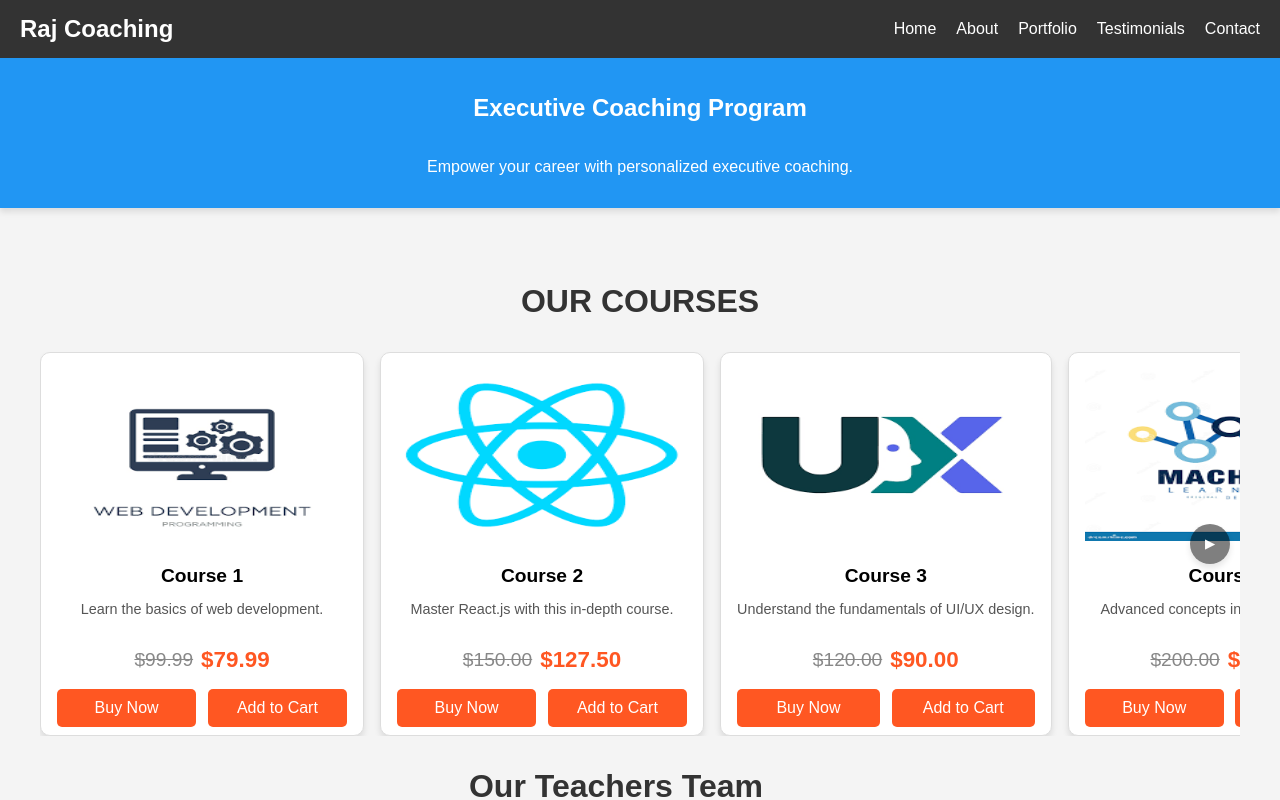
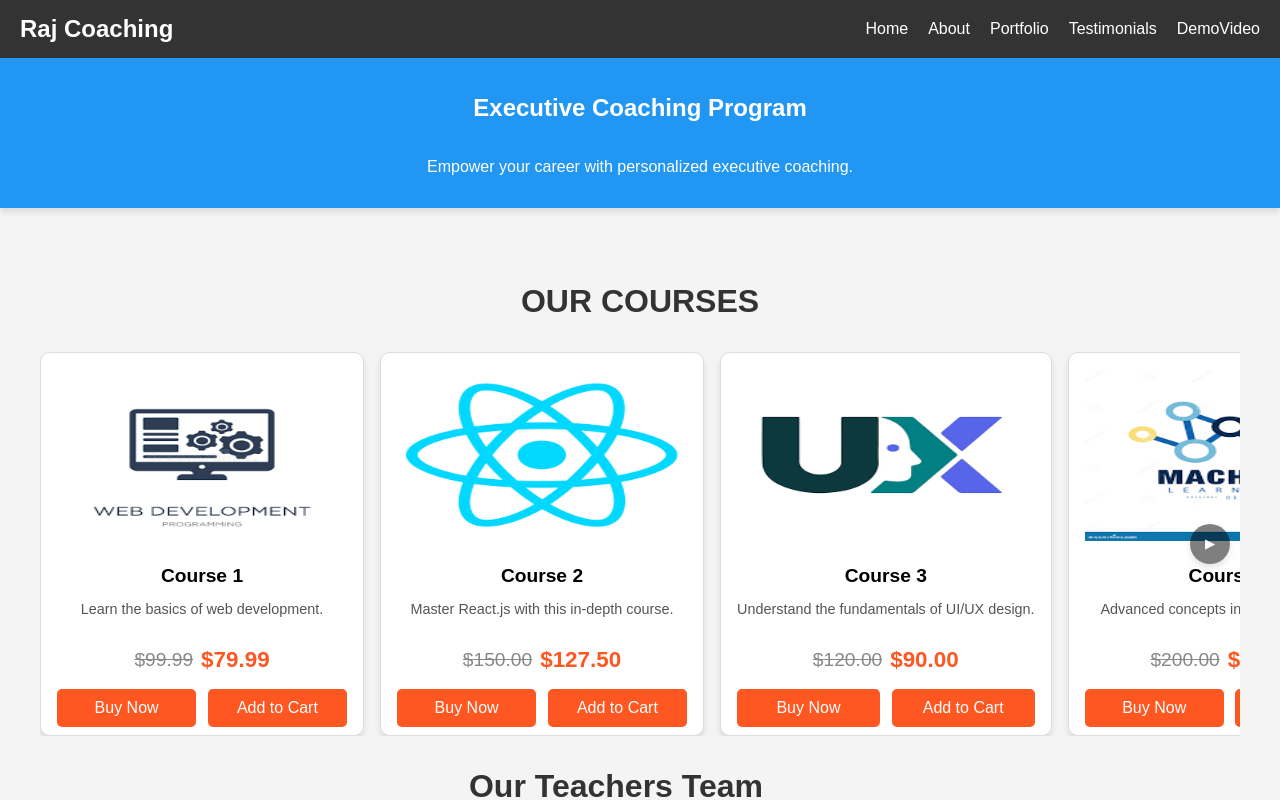
Before and after one commit to mrsraj/Coaching-Portfolio, a React (Vite) app: page / in a window 1280 px wide. Shown: the top 800 px of the page. Built offline with nearby package versions, Linux system fonts and the light colour scheme.

Commit message:
Add demoVideo

```diff
--- a/src/Components/Header.jsx
+++ b/src/Components/Header.jsx
@@ -1,9 +1,9 @@
 import React, { useState } from "react";
-import { NavLink } from "react-router-dom"; // Use NavLink instead of Link
+import { NavLink } from "react-router-dom";
 import "../CSS/Header.css";
 
 const Header = () => {
-    const [menuOpen, setMenuOpen] = useState(false); // Corrected state initialization
+    const [menuOpen, setMenuOpen] = useState(false);
 
     const toggleMenu = () => {
         setMenuOpen(!menuOpen);
@@ -12,34 +12,34 @@ const Header = () => {
     return (
         <header className="header">
             <div className="logo">Raj Coaching</div>
+
             <nav className={`nav ${menuOpen ? "open" : ""}`}>
                 <NavLink
                     to="/"
-                    className={({ isActive }) => (isActive ? "nav-link active-link" : "nav-link")}
+
                 >
                     Home
                 </NavLink>
                 <NavLink
                     to="/about"
-                    className={({ isActive }) => (isActive ? "nav-link active-link" : "nav-link")}
                 >
                     About
                 </NavLink>
                 <NavLink
                     to="/portfolio"
-                    className={({ isActive }) => (isActive ? "nav-link active-link" : "nav-link")}
                 >
                     Portfolio
                 </NavLink>
                 <NavLink
                     to="/testimonials"
-                    className={({ isActive }) => (isActive ? "nav-link active-link" : "nav-link")}
                 >
                     Testimonials
                 </NavLink>
 
-                <NavLink>
-                    Contact
+                <NavLink
+                  to='/videos'
+                >
+                    DemoVideo
                 </NavLink>
             </nav>
             <div className="hamburger" onClick={toggleMenu}>
```
